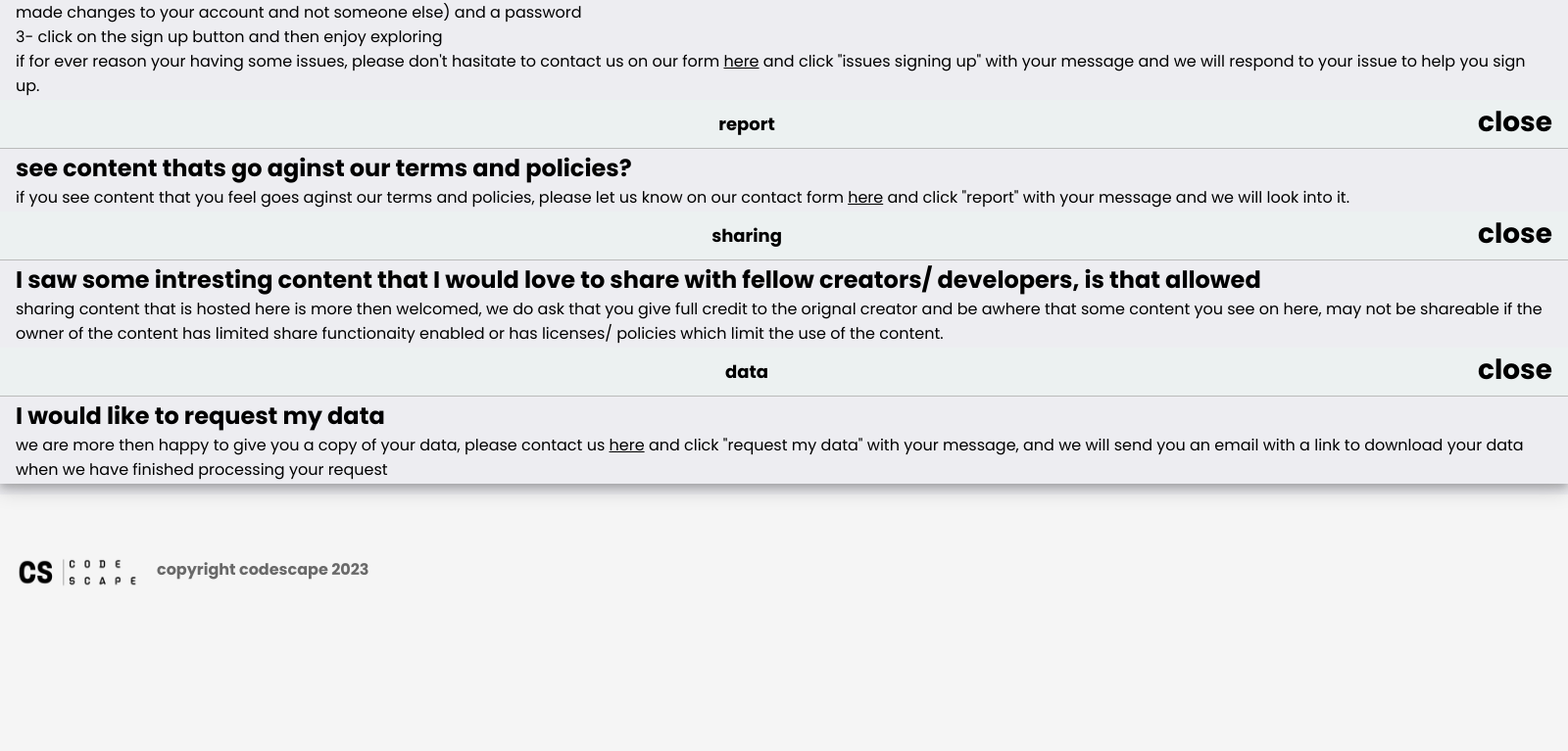
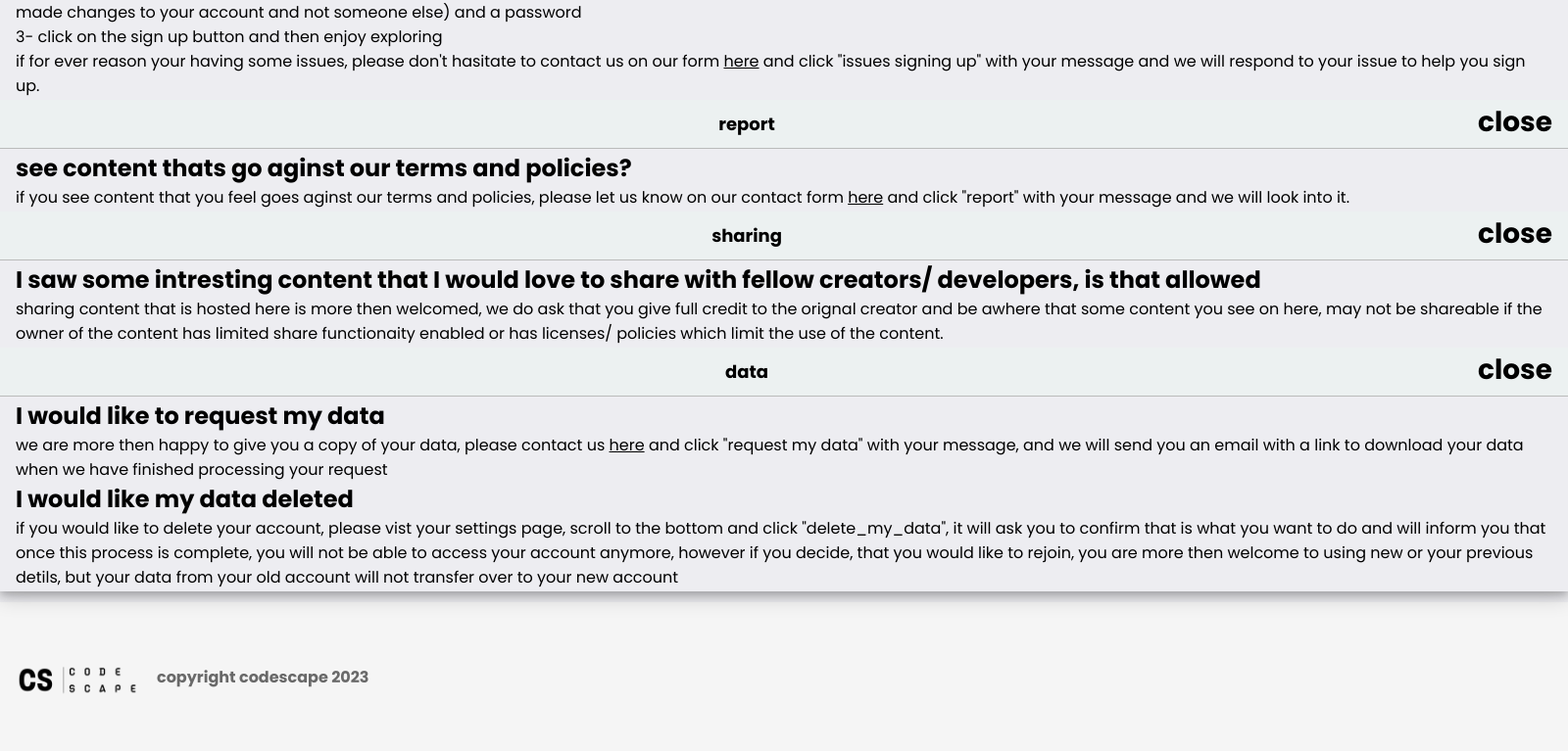
Before and after one commit to autumn-skylight/codescape.hannahcodes.co.uk, an Electron app: page src/support/help2.html in a window 1600 px wide. Shown: the part 943-1710 px from the top of the page at 98% size. Before the commit the page ends 1600 px from the top, so only its background shows below. Drawn offline with Linux system fonts and the light colour scheme; no server answers.

Commit message:
updated help me doc

```diff
--- a/src/support/help2.html
+++ b/src/support/help2.html
@@ -182,8 +182,8 @@
     <h2>I would like to request my data</h2>
     <p>we are more then happy to give you a copy of your data, please contact us <a href="#">here</a> and click "request my data" with your message, and we will send you an email with a link to download your data when we have finished processing your request</p>
 
-    <h2></h2>
-    <p></p>
+    <h2>I would like my data deleted</h2>
+    <p>if you would like to delete your account, please vist your settings page, scroll to the bottom and click "delete_my_data", it will ask you to confirm that is what you want to do and will inform you that once this process is complete, you will not be able to access your account anymore, however if you decide, that you would like to rejoin, you are more then welcome to using new or your previous detils, but your data from your old account will not transfer over to your new account </p>
 
     <h2></h2>
     <p></p>
```
